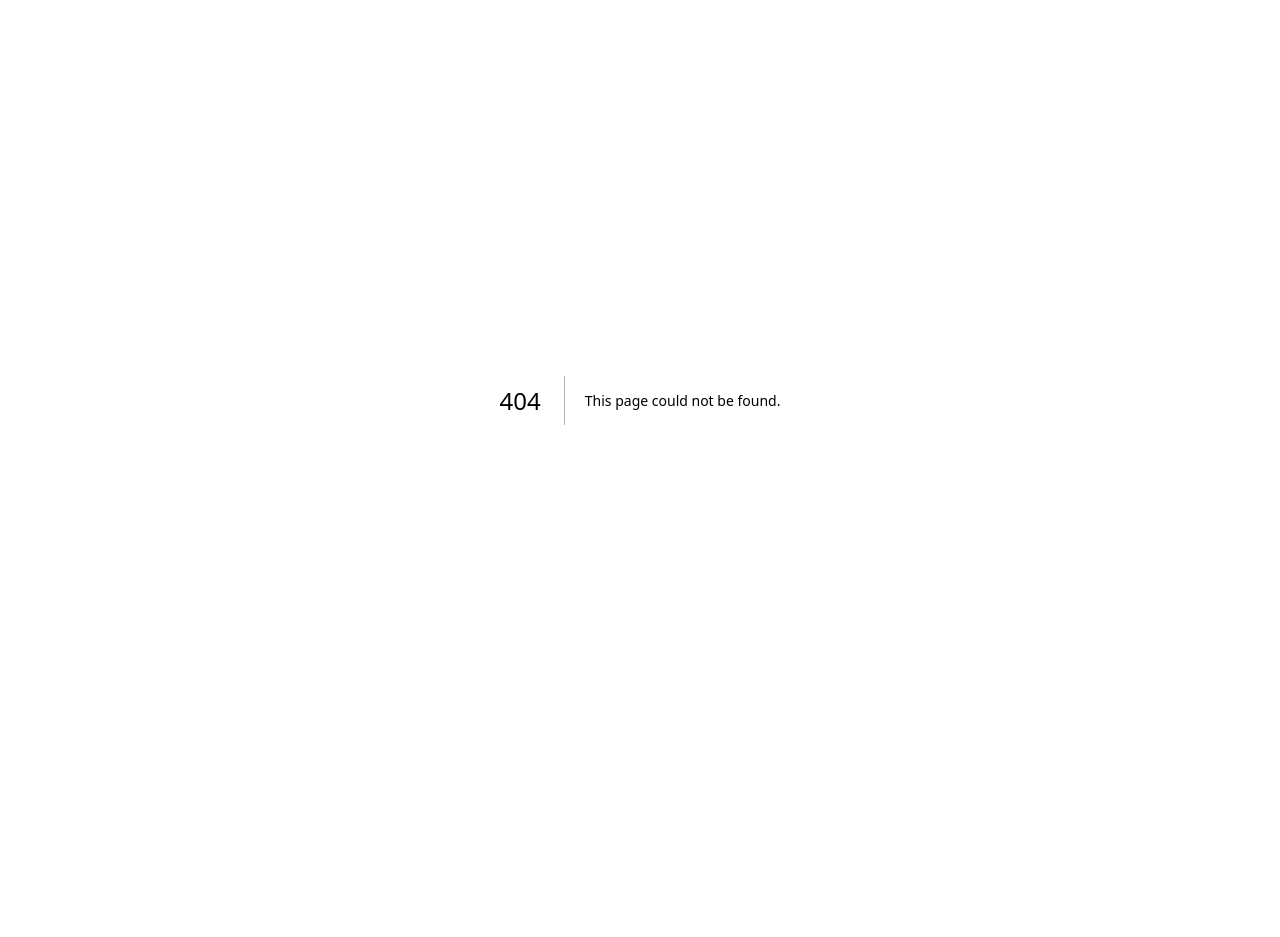
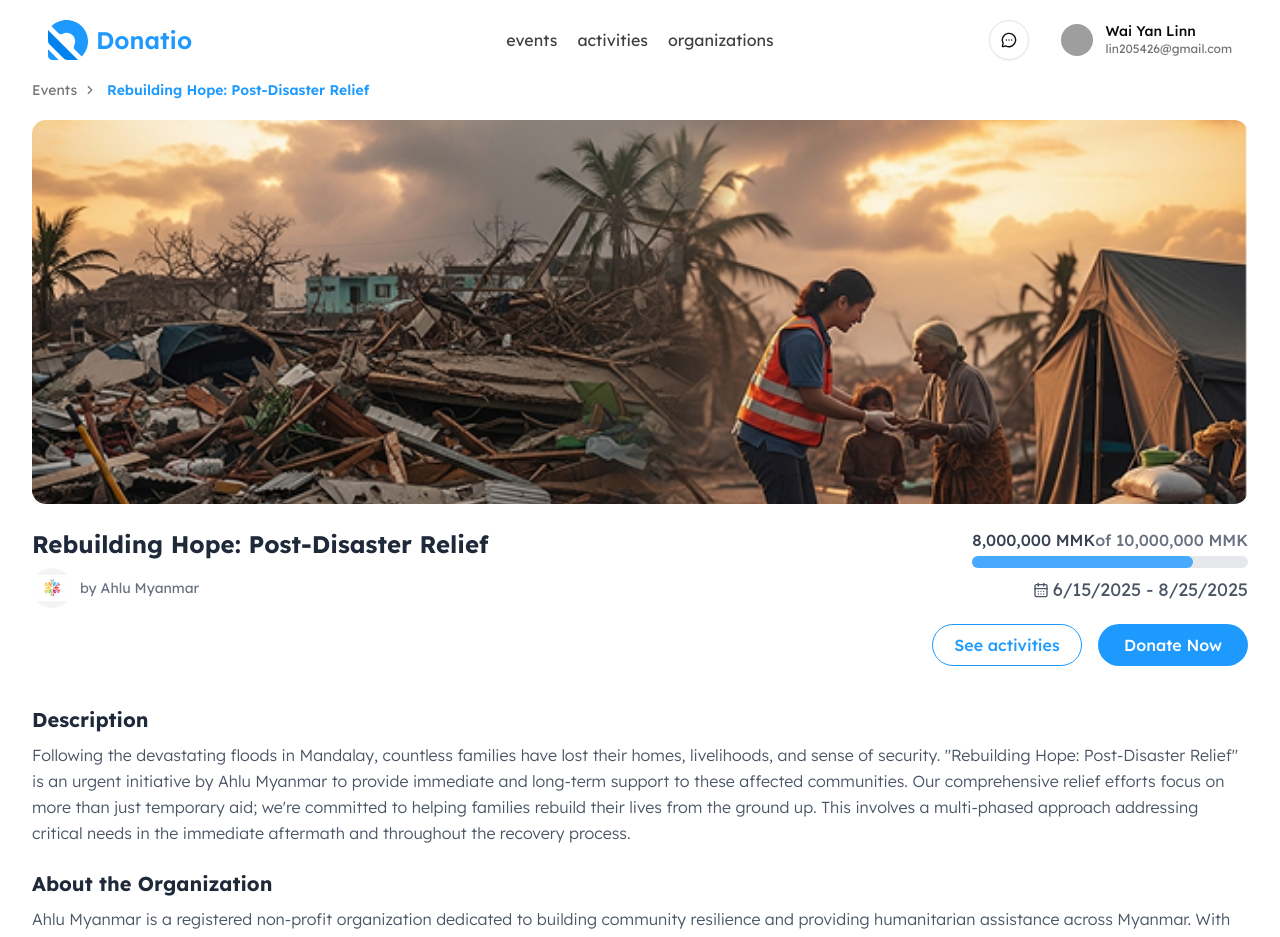
Before and after one commit to one-project-one-month/donatio-nextJS, a Next.js app: page /donor/events/1 in a window 1280 px wide. Before the commit this address had no page. Shown: the top 937 px of the page. Before the commit the page ends 800 px from the top, so only its background shows below. Built offline with nearby package versions, Linux system fonts and the light colour scheme; grey boxes are pictures that could not be loaded.

Commit message:
add event detail page

```diff
--- /dev/null
+++ b/src/app/(root)/donor/events/[eventId]/page.tsx
@@ -0,0 +1,175 @@
+"use client"
+import Image from "next/image";
+import { CalendarDays } from "lucide-react";
+import donationImg from "@/assets/image/eventDetail1.png"
+import ahluImg from "@/assets/image/ahlu.webp";
+import BreadCrumbUI from "@/components/common/breadcrumb-ui";
+import { useState } from "react";
+import { Button } from "@/components/ui/button";
+import DonateFormPopUp, { DonateFormData } from "@/features/user/components/form/donate-form-popup";
+
+// ✅ Updated to match database schema
+const mockEventData = {
+  id: "b13f1a08-3d77-4d8e-939e-1dcf879b824e", // UUID
+  organization: {
+    name: "Ahlu Myanmar",
+    avatar: ahluImg,
+    description: `Ahlu Myanmar is a registered non-profit organization dedicated to building community resilience and
+providing humanitarian assistance across Myanmar. With over IO years Of experience in disaster response and community
+development, we work tirelessly to support vulnerable populations. Learn more about our mission and impact on our Organization
+Profile. (Link)`
+  },
+  title: "Rebuilding Hope: Post-Disaster Relief", // char
+  description: `Following the devastating floods in Mandalay, countless families have lost their homes, livelihoods, and sense of security. "Rebuilding Hope: Post-Disaster Relief" is an urgent initiative by Ahlu Myanmar to provide immediate and long-term support to these affected communities. Our comprehensive relief efforts focus on more than just temporary aid; we're committed to helping families rebuild their lives from the ground up. This involves a multi-phased approach addressing critical needs in the immediate aftermath and throughout the recovery process.`,
+  target_amount: 10000000, // decimal
+  current_amount: 8000000,
+  visit_count: 1234, // optional int
+  attachments: donationImg, // file
+  start_date: "2025-06-15T00:00:00Z", // datetime
+  end_date: "2025-08-25T00:00:00Z", // datetime
+};
+
+export default function EventDetails() {
+  const {
+    title,
+    description,
+    attachments,
+    target_amount,
+    current_amount,
+    start_date,
+    end_date,
+    visit_count,
+    organization,
+  } = mockEventData;
+
+  const [isVisible, setIsVisible] = useState(false);
+   const [donateData, setDonateData] = useState<DonateFormData | null>();
+
+  const dateRange = `${new Date(start_date).toLocaleDateString()} - ${new Date(
+    end_date
+  ).toLocaleDateString()}`;
+
+  return (
+    <div className="mx-auto rounded-3xl mt-10">
+      {/* Breadcrumb */}
+      <BreadCrumbUI
+        links={[{ name: "Events", path: "/events" }]}
+        currentPageTitle={title} />
+
+      {/* Banner */}
+      <div className="relative w-full h-96 rounded-xl overflow-hidden mt-5">
+        <Image
+          src={attachments}
+          alt="Event Banner"
+          fill
+          className="object-cover"
+          sizes="100vw"
+          priority
+        />
+      </div>
+
+      {/* Header Info */}
+      <div className="mt-6 flex flex-col md:flex-row justify-between gap-4">
+        <div>
+          <h2 className="text-2xl font-bold text-gray-800">{title}</h2>
+
+          <div className="flex items-center gap-2 mt-2 text-gray-500 text-sm">
+            <div className="w-10 h-10 bg-gray-100 rounded-full flex items-center justify-center overflow-hidden">
+              <Image
+                src={organization.avatar}
+                alt={organization.name}
+                width={40}
+                height={40}
+              />
+            </div>
+            <span>by {organization.name}</span>
+          </div>
+        </div>
+
+        <div className="flex flex-col md:items-end gap-2">
+          {/* target indicator */}
+          {target_amount > 0 && (
+            <div className="w-full max-w-sm">
+              <div className="flex justify-between mb-1">
+                <span className="text-md font-medium text-gray-700">
+                  {new Intl.NumberFormat().format(current_amount)} MMK
+                </span>
+                <span className="text-md font-medium text-gray-500">
+                  of {new Intl.NumberFormat().format(target_amount)} MMK
+                </span>
+              </div>
+
+              <div className="w-full bg-gray-200 rounded-full h-3 dark:bg-gray-300">
+                <div
+                  className="bg-primary/80 h-3 rounded-full transition-all"
+                  style={{
+                    width: `${Math.min((current_amount / target_amount) * 100, 100)}%`,
+                  }}
+                />
+              </div>
+            </div>
+          )}
+
+          <div className="flex items-center gap-1 text-lg text-gray-600">
+            <CalendarDays className="w-4 h-4" />
+            <span>{dateRange}</span>
+          </div>
+        </div>
+      </div>
+
+      {/* Action Buttons */}
+    <div className="flex gap-4 justify-end mt-4">
+  <button className="min-w-[150px] px-5 py-2 text-primary border border-primary font-medium rounded-full hover:bg-primary/90 hover:text-white transition">
+    See activities
+  </button>
+
+  <button
+    className="min-w-[150px] px-5 py-2 bg-primary text-white font-medium rounded-full hover:bg-primary/80 transition"
+    onClick={() => setIsVisible(true)}
+  >
+    Donate Now
+  </button>
+
+  <DonateFormPopUp
+    data={{
+      organization: "Alu Myanmar",
+      event: "Water Festival",
+      amount: 0,
+      phoneNumber: "",
+      screenShot: undefined,
+    }}
+    setData={setDonateData}
+    isVisible={isVisible}
+    setIsVisible={setIsVisible}
+  />
+</div>
+
+
+      {/* Description Section */}
+      <div className="mt-10 space-y-2">
+        <div className="text-xl font-bold text-gray-800">Description</div>
+        <p className="font-light text-gray-600 text-base leading-relaxed">
+          {description}
+        </p>
+      </div>
+
+      {/* Organization Info */}
+      <div className="mt-6 space-y-2">
+        <div className="text-xl font-bold text-gray-800">About the Organization</div>
+        <span className="font-light text-gray-600 text-base leading-relaxed">
+          {organization.description}
+        </span>
+      </div>
+
+      {/* Visit Count */}
+      {visit_count > 0 && (
+        <div className="mt-4 text-sm text-gray-500">
+          👁️ {visit_count === 1
+            ? "1 view"
+            : `${new Intl.NumberFormat().format(visit_count)} views`}
+        </div>
+      )}
+
+    </div>
+  );
+}
--- a/src/app/(root)/donor/layout.tsx
+++ b/src/app/(root)/donor/layout.tsx
@@ -1,18 +1,22 @@
+'use client'
 import Footer from "@/components/core/Footer";
 import UserNavbar from "@/components/core/user-navbar";
 import DonationBanner from "@/features/user/components/banner/donation-banner";
 import SearchSection from "@/features/user/components/search/search-section";
+import { usePathname } from "next/navigation";
 import { ReactNode } from "react";
 
 function UserLayout({ children }: { children: ReactNode }) {
+  const pathname = usePathname()
+  const hideExtras = pathname.includes('/events/') && pathname !== '/events' || pathname.includes('/chat') && pathname !=='/chat';
   return (
     <>
       <div className="max-w-7xl mx-auto pt-10 md:px-8 py-5">
         {/* w-dvw : asked later */}
         <UserNavbar />
-        <SearchSection />
+        {!hideExtras && <SearchSection />}
         {children}
-        <DonationBanner />
+        {!hideExtras && <DonationBanner />}
       </div>
 
       <Footer />
--- a/src/components/core/user-navbar.tsx
+++ b/src/components/core/user-navbar.tsx
@@ -31,7 +31,7 @@ function UserNavbar() {
 
 
   return (
-    <nav className="w-dvw left-0 fixed top-0 z-50">
+    <nav className="w-dvw left-0 fixed top-0 z-40">
       <div className="md:max-w-7xl mx-auto bg-white py-5 flex justify-between px-5 md:px-12">
       <div className="md:w-[250px] flex justify-start">
         <LogoName />
--- a/src/features/user/components/form/donate-form-popup.tsx
+++ b/src/features/user/components/form/donate-form-popup.tsx
@@ -35,7 +35,7 @@ function DonateFormPopUp({ data, setData, setIsVisible, isVisible }:DonateFormPo
   return (
     <>
     {
-      isVisible && <div onClick={handleClosePopUp} className="fixed bg-black/40 top-0 left-0 w-full h-dvh flex items-center justify-center">
+      isVisible && <div onClick={handleClosePopUp} className="fixed z-50 bg-black/40 top-0 left-0 w-full h-dvh flex items-center justify-center">
       {/* donate form tabs */}
       <div onClick={(e) => {
         e.stopPropagation()
```
Also changed, not shown: src/assets/image/eventDetail1.png (added).
